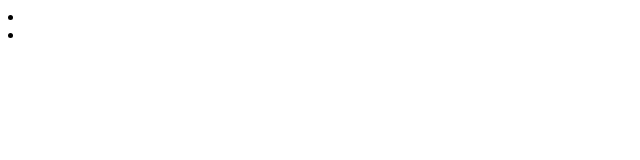
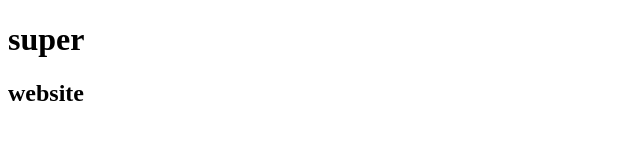
Before and after one commit to Dam116975/my-super-website, a plain HTML site: page index.html in a window 1280 px wide. Shown: the whole page, without its empty margins (0-640 px from the left). Drawn offline with Linux system fonts and the light colour scheme.

Commit message:
projet modifié

```diff
--- a/index.html
+++ b/index.html
@@ -3,10 +3,10 @@
 <head>
     <meta charset="UTF-8">
     <meta name="viewport" content="width=device-width, initial-scale=1.0">
-    <title>Ma première page</title>
+    <title>essai my-super-website</title>
 </head>
 <body>
-<li></li>
-<li></li>
+<h1>super</h1>
+<h2>website</h2>
 </body>
 </html>
```
